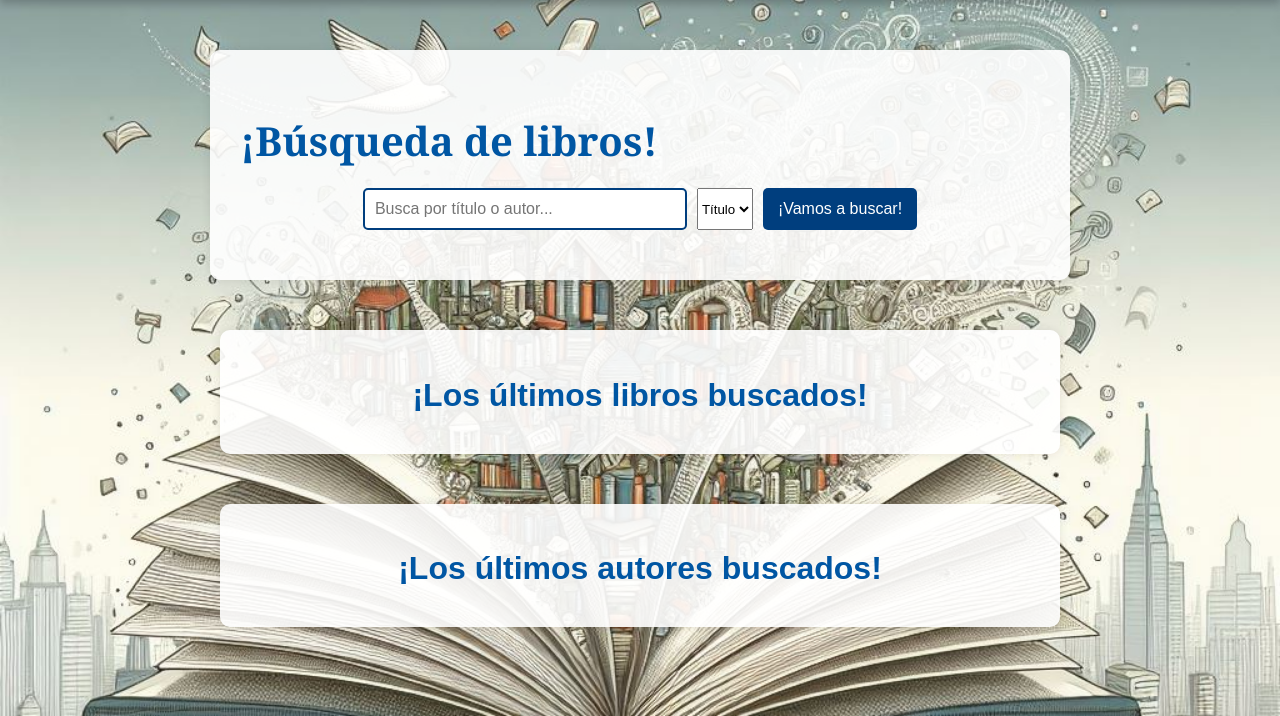
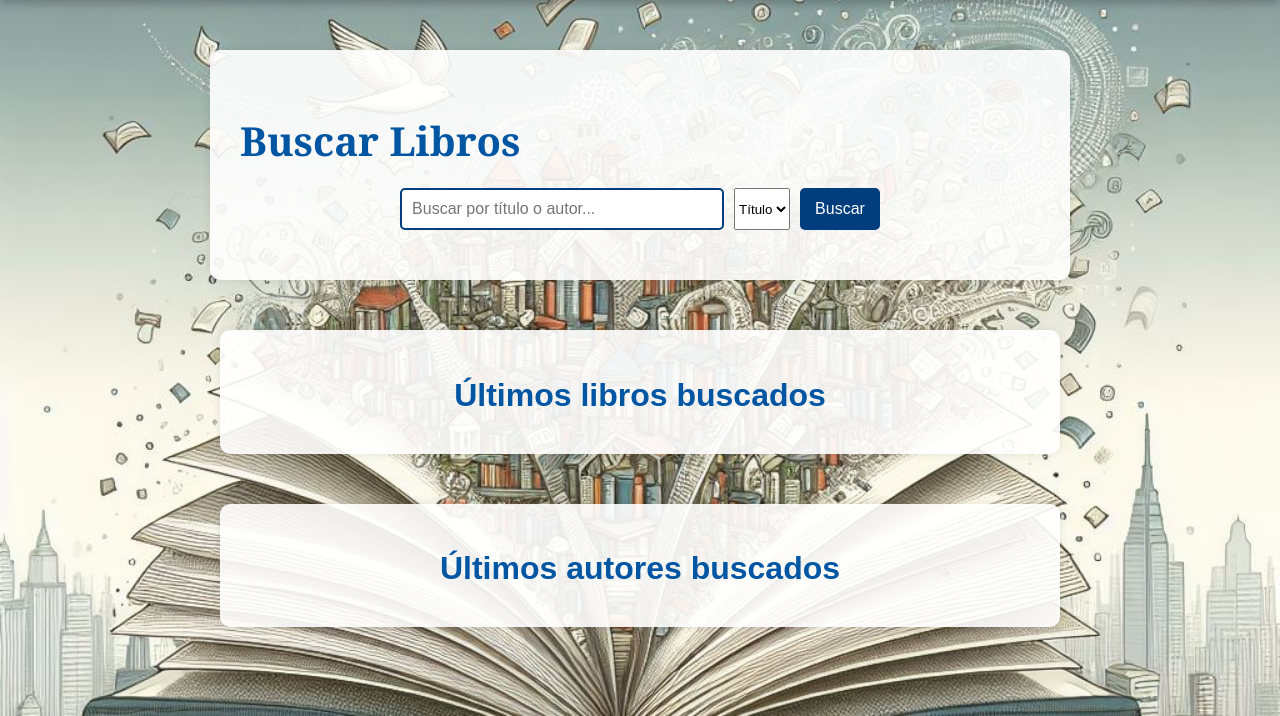
Before and after one commit to PedroOPozo96/proyecto-final_2--parte, a Flask app: page /buscar_libros in a window 1280 px wide. Shown: the part 84-800 px from the top of the page. Run offline with Flask 3, Linux system fonts and the light colour scheme.

Commit message:
Update buscar_libros.html

```diff
--- a/templates/buscar_libros.html
+++ b/templates/buscar_libros.html
@@ -2,19 +2,19 @@
 
 {% block content %}
 <div class="welcome-text">
-    <h2>¡Búsqueda de libros!</h2>
+    <h2>Buscar Libros</h2>
     <form action="{{ url_for('buscar') }}" method="post">
-        <input type="text" id="query" name="query" placeholder="Busca por título o autor..." required>
+        <input type="text" id="query" name="query" placeholder="Buscar por título o autor..." required>
         <select name="tipo_busqueda" id="tipo_busqueda">
             <option value="titulo">Título</option>
             <option value="autor">Autor</option>
         </select>
-        <button type="submit">¡Vamos a buscar!</button>
+        <button type="submit">Buscar</button>
     </form>
 </div>
 
 <div class="ultimos-buscados">
-    <h2>¡Los últimos libros buscados!</h2>
+    <h2>Últimos libros buscados</h2>
     <div class="libros-container">
         {% for libro in ultimos_libros %}
         <div class="libro-item">
@@ -23,7 +23,7 @@
                 <img src="{{ libro['volumeInfo']['imageLinks']['thumbnail'] }}" alt="{{ libro['volumeInfo']['title'] }}">
                 {% else %}
                 <div class="fallback-image">
-                    <span>¡Sin imagen!</span>
+                    <span>Sin imagen</span>
                 </div>
                 {% endif %}
                 <div class="libro-info">
@@ -37,7 +37,7 @@
 </div>
 
 <div class="ultimos-buscados">
-    <h2>¡Los últimos autores buscados!</h2>
+    <h2>Últimos autores buscados</h2>
     <div class="autores-container">
         {% for autor in ultimos_autores %}
         <div class="autor-item">
```
